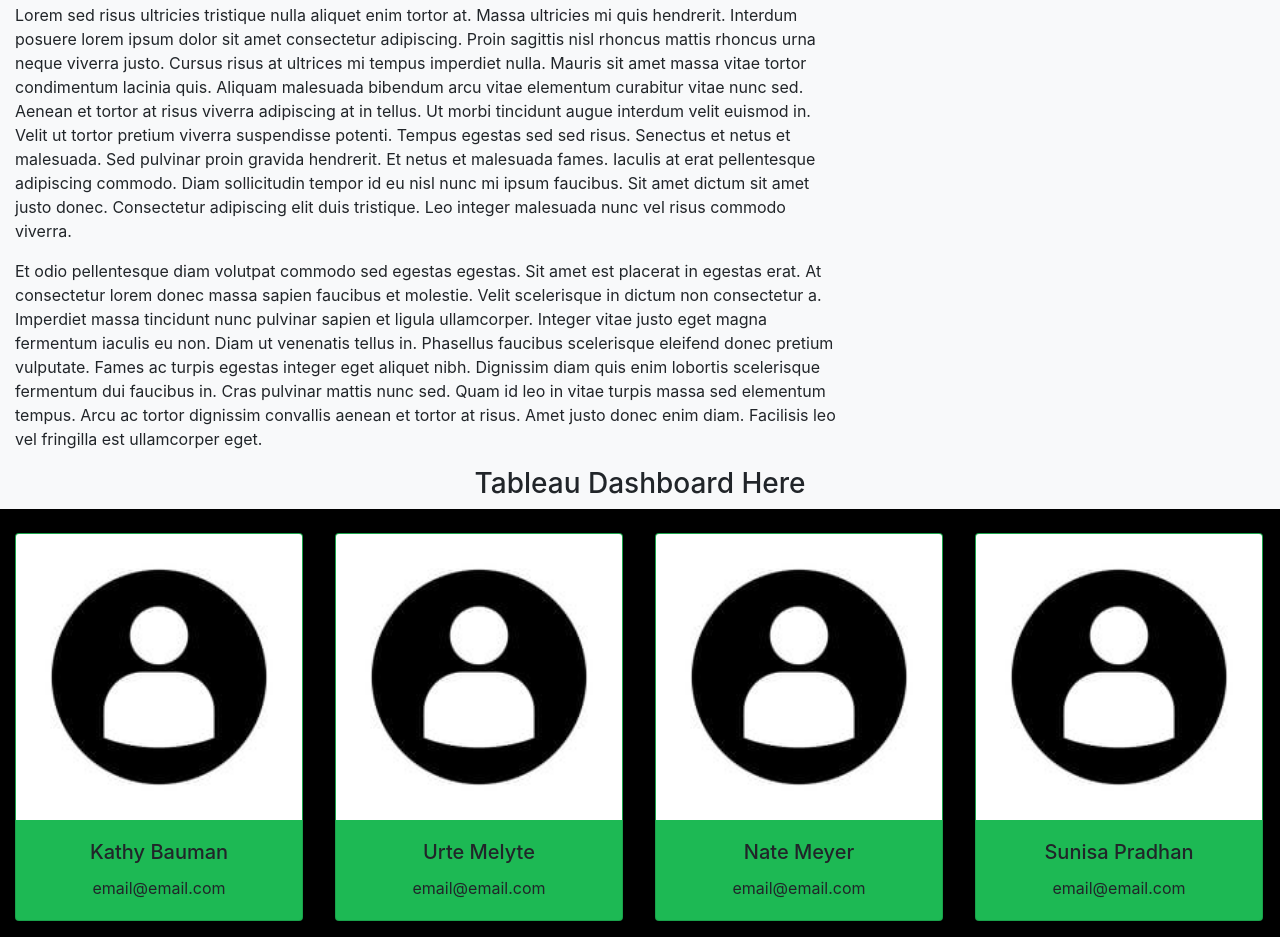
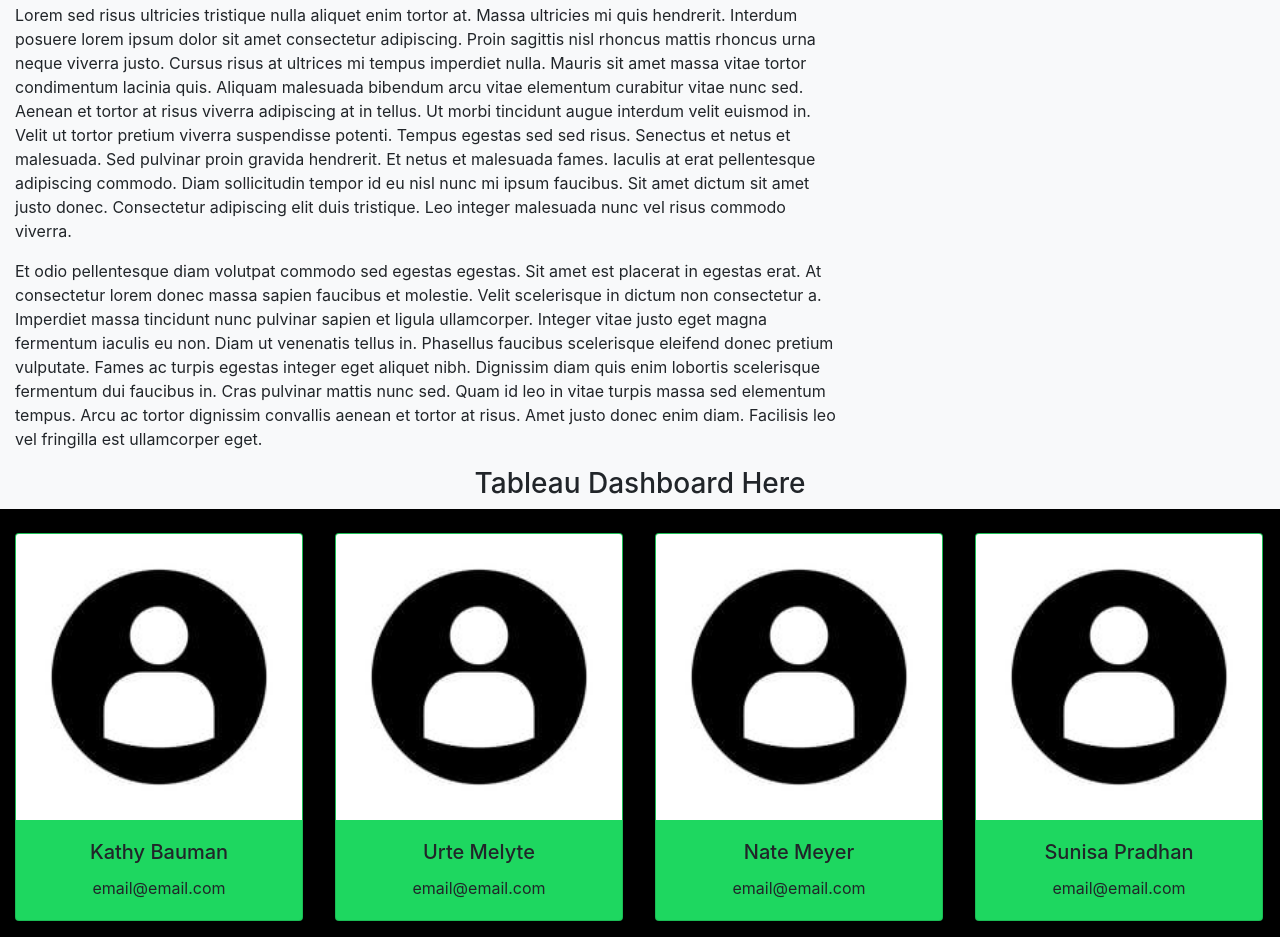
Before and after one commit to natemeyer001/final_project_3, a plain HTML site: page index.html in a window 1280 px wide. Shown: the part 349-1286 px from the top of the page. Drawn offline with nearby package versions, Linux system fonts and the light colour scheme.

Commit message:
Update style.css

```diff
--- a/static/css/style.css
+++ b/static/css/style.css
@@ -8,7 +8,7 @@
 }
 
 .bg-custom-1 {
-  background-color:#1DB954;
+  background-color:#1ed760;
 }
 
 .bg-custom-2 {
```
